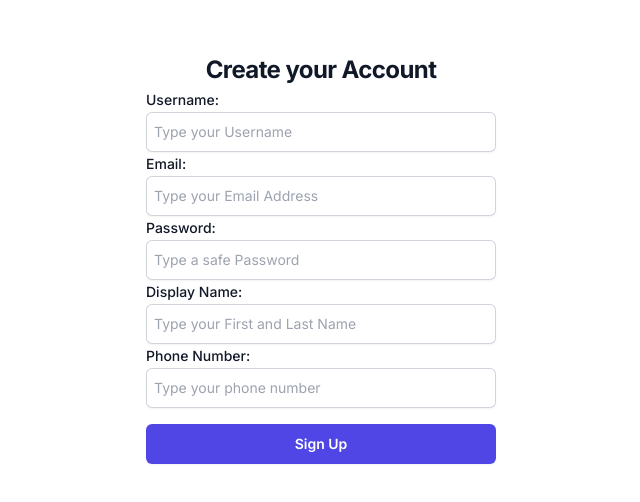
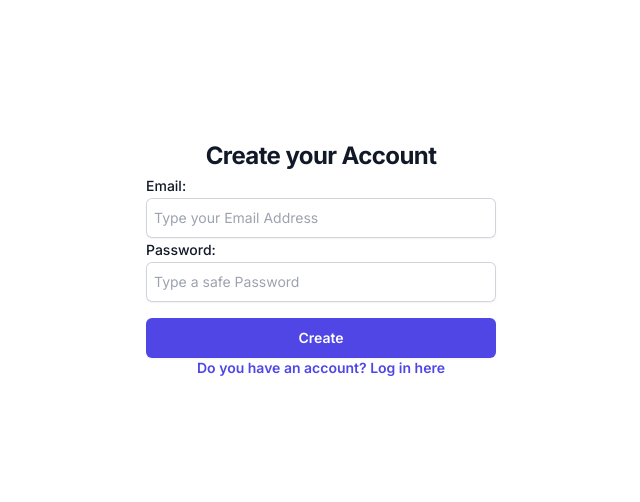
Before and after one commit to JoseArias31/Learn-Together, a Next.js app in the folder cooperativelearning/: page /signup in a window 1280 px wide. Shown: the part 162-664 px from the top of the page, without its empty margins (319-959 px from the left). Built offline with nearby package versions, Linux system fonts and the light colour scheme.

Commit message:
Sign up improves

```diff
--- a/cooperativelearning/src/app/signup/page.js
+++ b/cooperativelearning/src/app/signup/page.js
@@ -4,35 +4,39 @@
 
 import { useState } from 'react';
 import { supabase } from '../lib/supabaseClient';
-
+import { useRouter } from 'next/navigation';
 const Signup = () => {
-  const [username, setUsername] = useState('');
+  // const [username, setUsername] = useState('');
   const [email, setEmail] = useState('');
   const [password, setPassword] = useState('');
-  const [displayName, setDisplayName] = useState('');
-  const [phone, setPhone] = useState('');
+  // const [displayName, setDisplayName] = useState('');
+  // const [phone, setPhone] = useState('');
   const [error, setError] = useState('');
-  const [success, setSuccess] = useState('');
-
+  const [success, setSuccess] = useState(false);
+  const router = useRouter();
   const inputStyle = 'block w-full rounded-md border-0 py-1.5 text-gray-900 shadow-sm ring-1 ring-inset ring-gray-300 placeholder:text-gray-400 focus:ring-2 focus:ring-inset focus:ring-indigo-600 sm:text-sm sm:leading-6 w-[800px]';
 
   const handleSubmit = async (e) => {
     e.preventDefault();
     setError('');
-    setSuccess('');
+    setSuccess(true);
 
     const { user, error } = await supabase.auth.signUp({
       email,
       password,
     }, {
-      data: { username, display_name: displayName, phone },
+      // data: { username, display_name: displayName, phone },
+      data: { email, password },
     });
 
     if (error) {
       setError(error.message);
     } else {
-      setSuccess('User registered successfully!');
+      setSuccess(true);
+      router.push('/');
+
     }
+
   };
 
   return (
@@ -40,7 +44,7 @@ const Signup = () => {
       <h2 className="mt-10 text-center text-2xl font-bold leading-9 tracking-tight text-gray-900">Create your Account</h2>
       <form onSubmit={handleSubmit}>
         <div style={{ marginBottom: '1rem', width: '350px' }}>
-          <label htmlFor="username" className="block text-sm font-medium leading-6 text-gray-900">Username:</label>
+          {/* <label htmlFor="username" className="block text-sm font-medium leading-6 text-gray-900">Username:</label>
           <input
             type="text"
             id="username"
@@ -50,7 +54,7 @@ const Signup = () => {
             required
             className= {inputStyle}
             placeholder='Type your Username'
-          />
+          /> */}
 
 
           <label htmlFor="email" className="block text-sm font-medium leading-6 text-gray-900">Email:</label>
@@ -77,7 +81,7 @@ const Signup = () => {
             className= {inputStyle}
             placeholder='Type a safe Password'
           />
-
+{/*
 
           <label htmlFor="displayName" className="block text-sm font-medium leading-6 text-gray-900">Display Name:</label>
           <input
@@ -101,13 +105,19 @@ const Signup = () => {
             style={{ width: '100%', padding: '0.5rem' }}
             className= {inputStyle}
             placeholder='Type your phone number'
-          />
+          /> */}
        </div>
         {error && <p style={{ color: 'red' }}>{error}</p>}
         {success && <p style={{ color: 'green' }}>{success}</p>}
-        <button type="submit" style={{ padding: '0.5rem 1rem' }}className='flex w-full justify-center rounded-md bg-indigo-600 px-3 py-1.5 text-sm font-semibold leading-6 text-white shadow-sm hover:bg-indigo-500 focus-visible:outline focus-visible:outline-2 focus-visible:outline-offset-2 focus-visible:outline-indigo-600'>
-          Sign Up
+        <button type="submit" style={{ padding: '0.5rem 1rem' }}className='flex w-full justify-center rounded-md bg-indigo-600 px-3 py-1.5 text-sm font-semibold leading-6 text-white shadow-sm hover:bg-indigo-500 focus-visible:outline focus-visible:outline-2 focus-visible:outline-offset-2 focus-visible:outline-indigo-600' onClick={handleSubmit} disabled={success}>
+        {success ? 'Creating...' : 'Create'}
         </button>
+        {error && <p style={{ color: 'red' }}>{error}</p>}
+      <div className="text-sm text-center">
+                  <a href="/login" className="font-semibold text-indigo-600 hover:text-indigo-500">
+                    Do you have an account? Log in here
+                  </a>
+                </div>
       </form>
     </div>
   );
```
